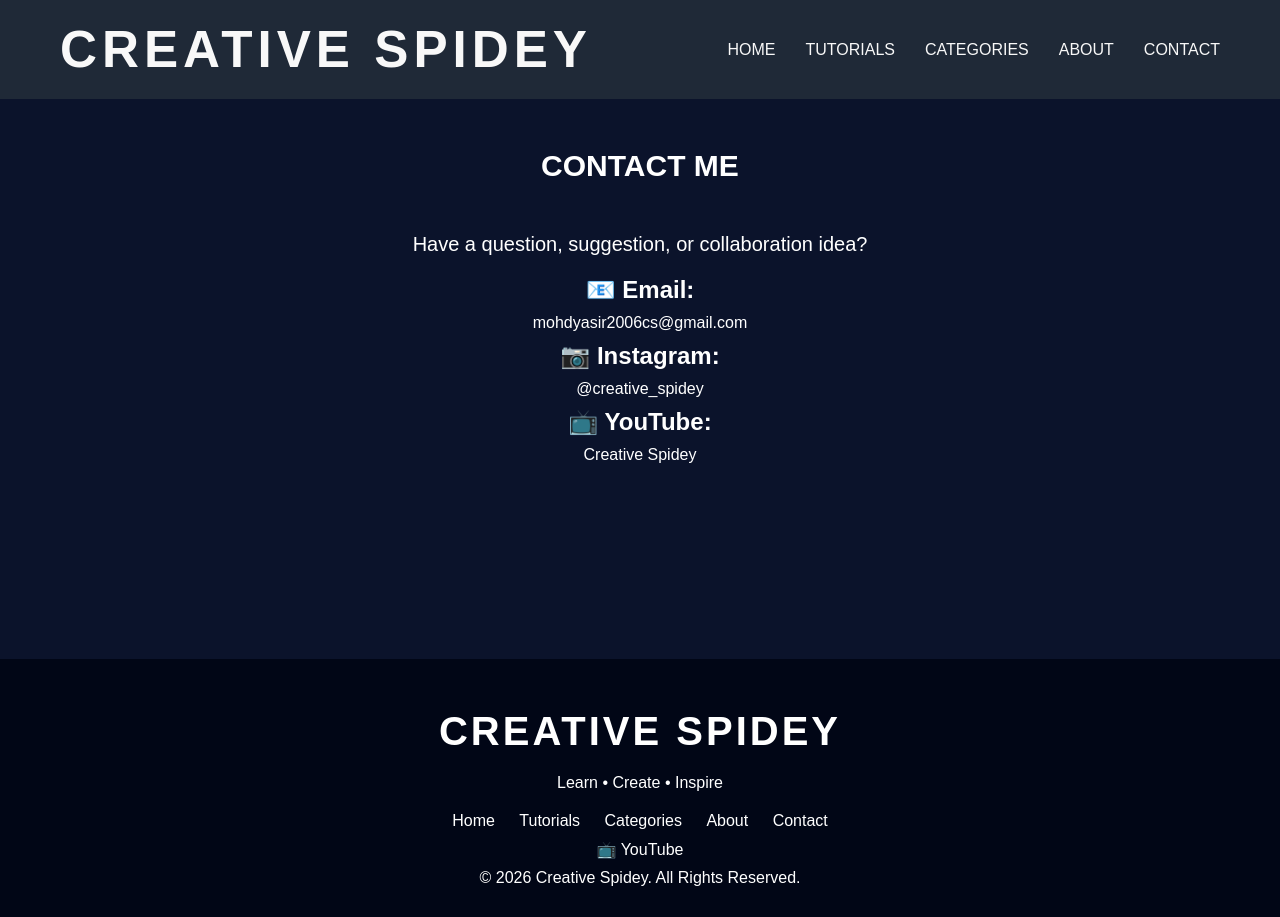
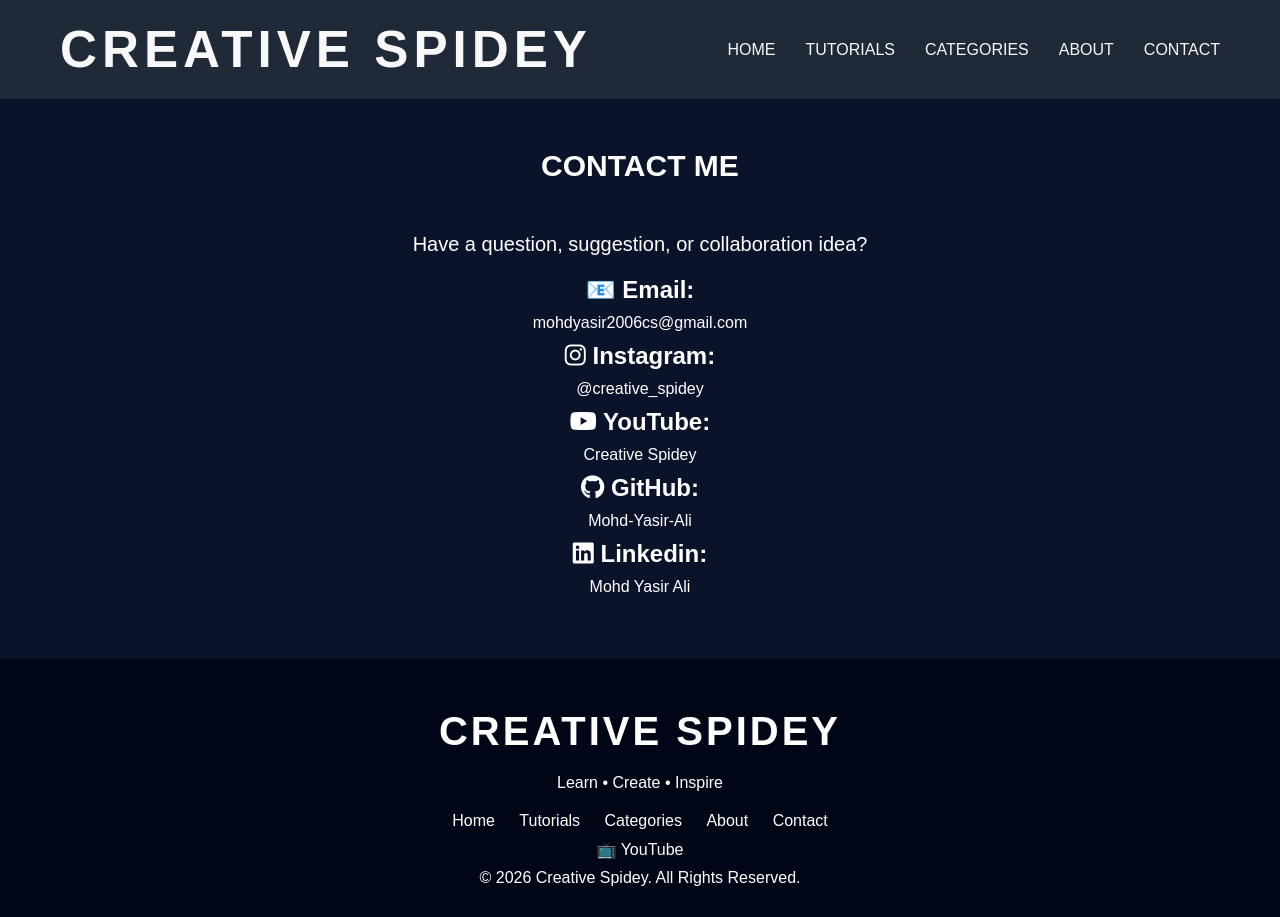
Before and after one commit to Ghost-of-Yasir/Creative-Spidey, a plain HTML site: page contact.html in a window 1280 px wide. Drawn offline with Linux system fonts and the light colour scheme.

Commit message:
added logos in contact section

```diff
--- a/contact.html
+++ b/contact.html
@@ -4,6 +4,7 @@
     <meta charset="UTF-8">
     <meta name="viewport" content="width=device-width, initial-scale=1.0">
     <title>Creative Spidey</title>
+    <link rel="stylesheet" href="https://cdnjs.cloudflare.com/ajax/libs/font-awesome/6.7.2/css/all.min.css">
     <link rel="stylesheet" href="style.css">
 </head>
 <body>
@@ -34,12 +35,16 @@
         <h1>CONTACT ME</h1>
         <P>Have a question, suggestion,
             or collaboration idea?</P>
-            <h2>📧 Email:</h2>
+            <h2>📧</i> Email:</h2>
             <a href="mailto:mohdyasir2006cs@gmail.com" target="_blank">mohdyasir2006cs@gmail.com</a>
-            <h2>📷 Instagram:</h2>
+            <h2><i class="fa-brands fa-instagram"></i> Instagram:</h2>
             <a href="https://www.instagram.com/creative_spidey/" target="_blank">@creative_spidey</a>
-            <h2>📺 YouTube:</h2>
+            <h2><i class="fa-brands fa-youtube"></i> YouTube:</h2>
             <a href="https://www.youtube.com/@creativespidey6816" target="_blank">Creative Spidey</a>
+            <h2><i class="fa-brands fa-github"></i> GitHub:</h2>
+            <a href="https://github.com/Mohd-Yasir-Ali" target="_blank">Mohd-Yasir-Ali</a>
+            <h2><i class="fa-brands fa-linkedin"></i> Linkedin:</h2>
+            <a href="https://www.linkedin.com/in/mohd-yasir-ali-4a127a411/" target="_blank">Mohd Yasir Ali</a>
     </section>
 
 
```
